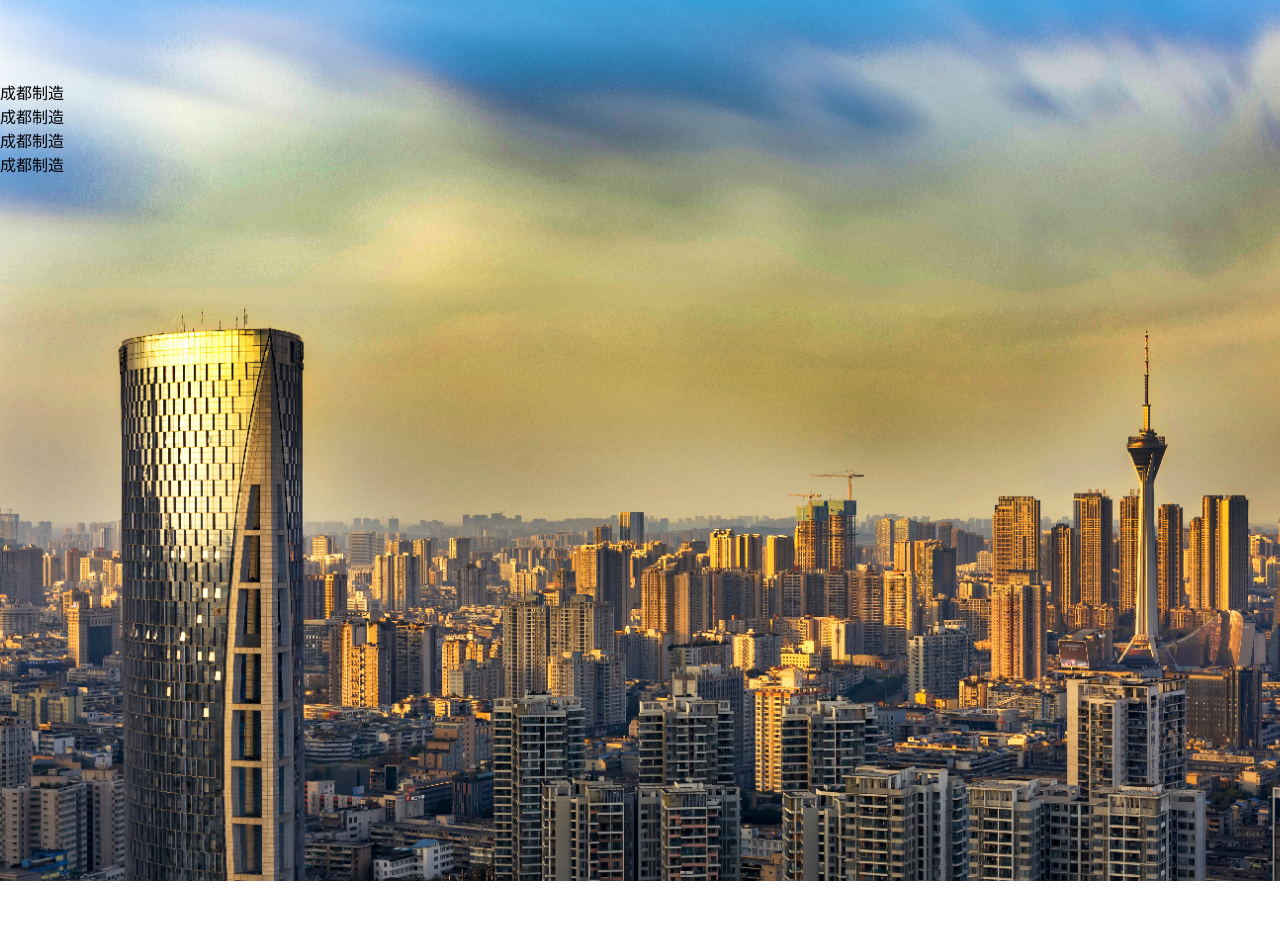
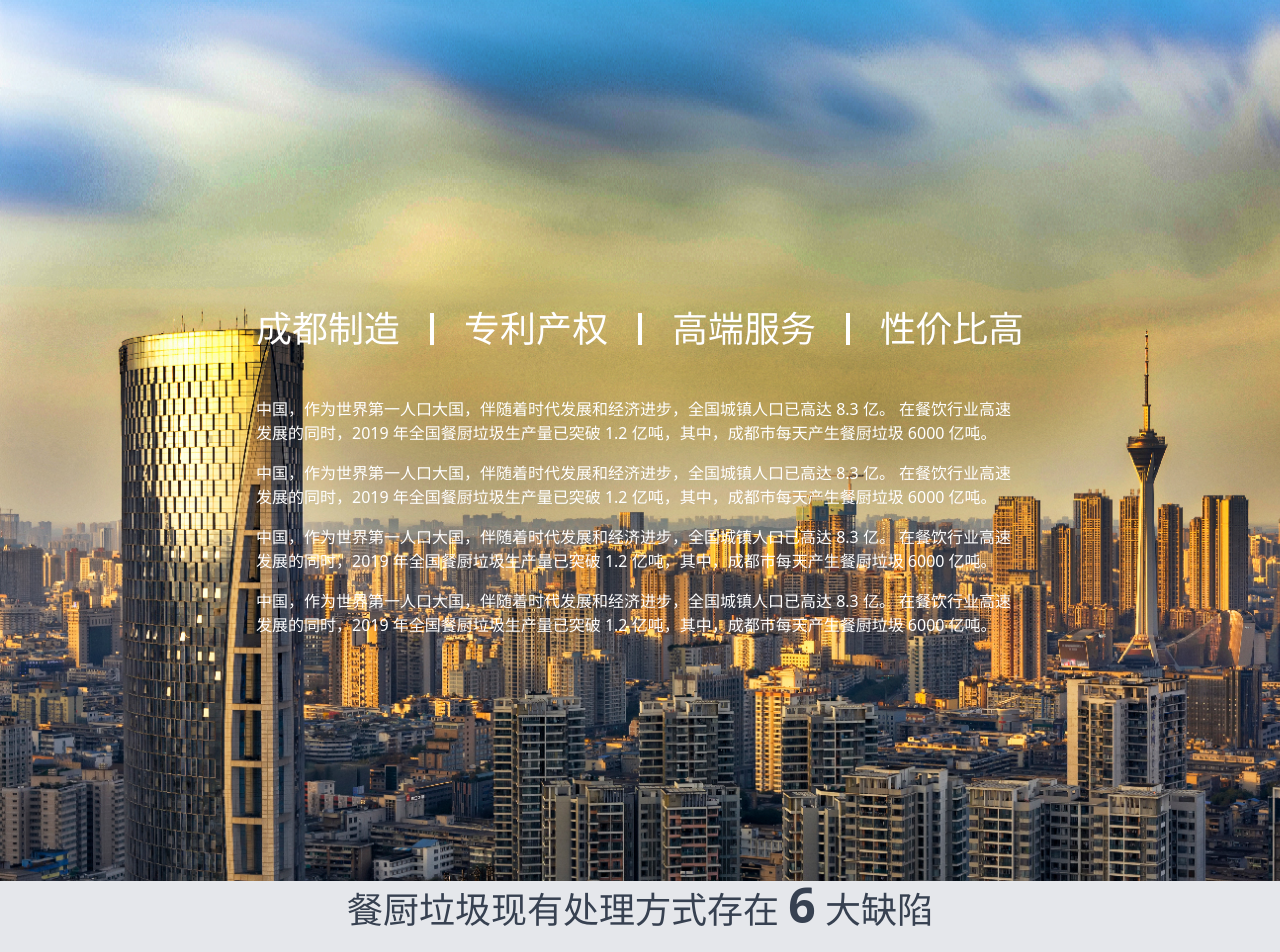
Before and after one commit to molvqingtai/yunzhixin-official, a React (Vite) app: page / in a window 1280 px wide. Shown: the part 719-1671 px from the top of the page. Before the commit the page ends 1600 px from the top, so only its background shows below. Built offline with nearby package versions, Linux system fonts and the light colour scheme.

Commit message:
feat: add FloorView

```diff
--- a/src/App.tsx
+++ b/src/App.tsx
@@ -1,10 +1,10 @@
-import React, { FC } from 'react'
+import React from 'react'
 import { BrowserRouter as Router, Switch, Route } from 'react-router-dom'
 
 import Home from './views/Home/Index'
 import Notfound from './views/404/Index'
 
-const App: FC = () => {
+const App = (): JSX.Element => {
   return (
     <Router>
       <Switch>
--- /dev/null
+++ b/src/utils/isFalsy.ts
@@ -0,0 +1,6 @@
+// https://developer.mozilla.org/en-US/docs/Glossary/Falsy
+type Falsy = false | 0 | 0n | '' | null | undefined
+
+const isFalsy = <T>(x: T): x is T & Falsy => !(x as any)
+
+export default isFalsy
--- a/src/views/Home/Index.tsx
+++ b/src/views/Home/Index.tsx
@@ -1,7 +1,7 @@
 import React from 'react'
 import Layout from '../../components/Layout/Index'
 import Navigation from './components/Navigation'
-import Banner from './components/Banner'
+import FloorView from './components/FloorView'
 
 import BannerImage1 from '../../assets/images/01.jpg'
 import BannerImage2 from '../../assets/images/02.jpg'
@@ -10,15 +10,56 @@ const Index = (): JSX.Element => {
   return (
     <Layout>
       <Navigation menus={['我们的产品', '客户案例', '关于我们']}></Navigation>
-      <Banner src={BannerImage1}></Banner>
-      <Banner src={BannerImage2}>
-        <div>
-          <h1>成都制造</h1>
-          <h1>成都制造</h1>
-          <h1>成都制造</h1>
-          <h1>成都制造</h1>
+      <FloorView image={BannerImage1}></FloorView>
+      <FloorView
+        image={BannerImage2}
+        className="flex justify-center items-center"
+      >
+        <div className="max-w-3xl text-white">
+          <div className="flex justify-between mb-12 items-center text-4xl">
+            <h1>成都制造</h1>
+            <span className="h-8 w-1 bg-white"></span>
+            <h1>专利产权</h1>
+            <span className="h-8 w-1 bg-white"></span>
+            <h1>高端服务</h1>
+            <span className="h-8 w-1 bg-white"></span>
+            <h1>性价比高</h1>
+          </div>
+          <div>
+            <p className="my-4">
+              中国，作为世界第一人口大国，伴随着时代发展和经济进步，全国城镇人口已高达
+              8.3 亿。 在餐饮行业高速发展的同时，2019 年全国餐厨垃圾生产量已突破
+              1.2 亿吨，其中，成都市每天产生餐厨垃圾 6000 亿吨。
+            </p>
+            <p className="my-4">
+              中国，作为世界第一人口大国，伴随着时代发展和经济进步，全国城镇人口已高达
+              8.3 亿。 在餐饮行业高速发展的同时，2019 年全国餐厨垃圾生产量已突破
+              1.2 亿吨，其中，成都市每天产生餐厨垃圾 6000 亿吨。
+            </p>
+            <p className="my-4">
+              中国，作为世界第一人口大国，伴随着时代发展和经济进步，全国城镇人口已高达
+              8.3 亿。 在餐饮行业高速发展的同时，2019 年全国餐厨垃圾生产量已突破
+              1.2 亿吨，其中，成都市每天产生餐厨垃圾 6000 亿吨。
+            </p>
+            <p className="my-4">
+              中国，作为世界第一人口大国，伴随着时代发展和经济进步，全国城镇人口已高达
+              8.3 亿。 在餐饮行业高速发展的同时，2019 年全国餐厨垃圾生产量已突破
+              1.2 亿吨，其中，成都市每天产生餐厨垃圾 6000 亿吨。
+            </p>
+          </div>
         </div>
-      </Banner>
+      </FloorView>
+      <FloorView className="flex flex-col">
+        <div className="flex flex-col flex-1 items-center justify-center bg-gray-200">
+          <div>
+            <h1 className="text-gray-700 text-4xl">
+              餐厨垃圾现有处理方式存在 <strong className="text-5xl">6</strong>{' '}
+              大缺陷
+            </h1>
+          </div>
+          <div className="shadow-md max-w-3xl flex-1"></div>
+        </div>
+      </FloorView>
     </Layout>
   )
 }
--- a/src/views/Home/components/Banner.tsx
+++ /dev/null
@@ -1,18 +0,0 @@
-import React from 'react'
-
-interface BannerProps {
-  src: string
-  children?: JSX.Element | JSX.Element[]
-}
-
-const Banner = ({ src, children }: BannerProps): JSX.Element => {
-  return (
-    <div
-      className="w-screen h-screen bg-cover"
-      style={{ backgroundImage: `url(${src})` }}
-    >
-      {children}
-    </div>
-  )
-}
-export default Banner
--- /dev/null
+++ b/src/views/Home/components/FloorView.tsx
@@ -0,0 +1,26 @@
+import React, { HTMLAttributes } from 'react'
+
+interface FloorViewProps extends HTMLAttributes<HTMLDivElement> {
+  image?: string
+  children?: JSX.Element | JSX.Element[]
+}
+
+const FloorView = ({
+  image,
+  children,
+  style,
+  className = ''
+}: FloorViewProps): JSX.Element => {
+  return (
+    <div
+      className={`w-screen h-screen bg-cover ${className}`}
+      style={{
+        backgroundImage: image ? `url(${image})` : 'none',
+        ...style
+      }}
+    >
+      {children}
+    </div>
+  )
+}
+export default FloorView
```
Also changed, not shown: src/views/Home/components/Navigation.tsx (+4 -4 lines).
